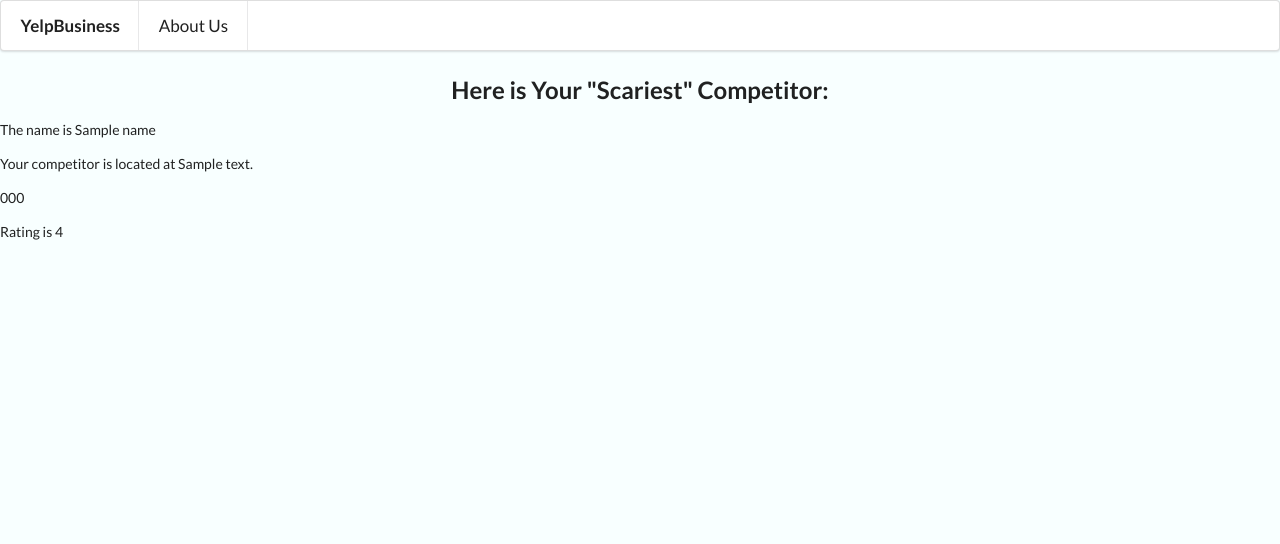
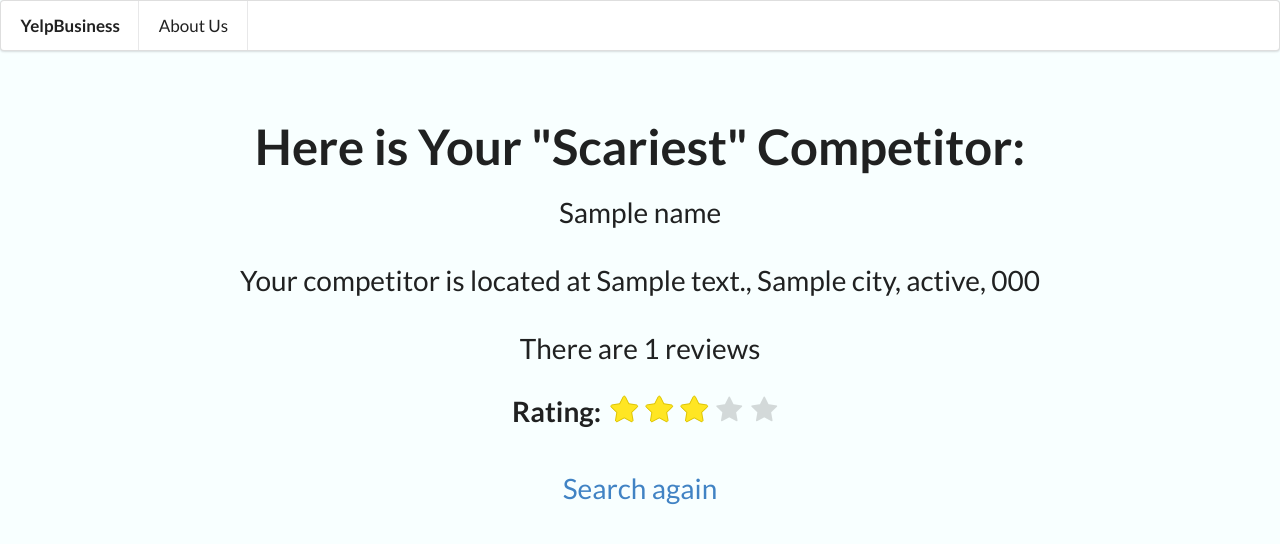
Before and after one commit to TianhQ/CSCE470-Project, a Flask app: template app/templates/results.html in a window 1280 px wide. Shown: the top 544 px of the page. Run offline with Flask 2, Linux system fonts and the light colour scheme; the template is opened without the code that fills it: most values are stand-ins (such as "Sample title", 1, 10 or a date in 2020); some libraries are stand-ins or nearby versions.

Commit message:
add more on result page

```diff
--- a/app/routes.py
+++ b/app/routes.py
@@ -15,6 +15,10 @@ def search_result():
     return render_template(
         'results.html',
         name='Chef Cao',
-        address='1800 Holleman Dr, College Station, TX',
+        address='1800 Holleman Dr',
+        city='College Station',
+        state='TX',
+        zip_code=77840,
+        count_reviews=200,
         rating=3.5
     )
--- a/app/static/result_page.css
+++ b/app/static/result_page.css
@@ -2,6 +2,27 @@ body{
     background-color: #F8FFFF;
 }
 
+.main{
+    margin-top: 5%;
+}
+
 h2{
     text-align: center;
+    font-size: 3.5rem;
 }
+
+p{
+    text-align: center;
+    font-size: 2rem;
+}
+
+b{
+    margin-left: 40%;
+    font-size: 2rem;
+}
+
+.search{
+    font-size: 2rem;
+    margin-top: 4%;
+    text-align: center;
+}
--- a/app/templates/results.html
+++ b/app/templates/results.html
@@ -4,13 +4,14 @@
     <meta charset="UTF-8">
     <title>SearchResults: YelpBusiness</title>
 </head>
-<link rel="stylesheet" type="text/css" href="static/Semantic-UI-CSS-master/semantic.min.css">
+<link rel="stylesheet" type="text/css" href="static/semantic-UI-CSS-master/semantic.min.css">
 <link rel="stylesheet" type="text/css" href="static/result_page.css">
 <script
         src="https://code.jquery.com/jquery-3.1.1.min.js"
         integrity="sha256-hVVnYaiADRTO2PzUGmuLJr8BLUSjGIZsDYGmIJLv2b8="
         crossorigin="anonymous"></script>
 <script src="static/Semantic-UI-CSS-master/semantic.min.js"></script>
+<script type="text/javascript">$(document).ready(function(){$(".rating").rating('disable');});</script>
 <body>
     <div class="ui huge menu">
         <div class="header item">
@@ -20,10 +21,16 @@
             About Us
         </a>
     </div>
+    <div class="main">
         <h2>Here is Your "Scariest" Competitor:</h2>
-<p>The name is {{ name }}</p>
-<p>Your competitor is located at {{ address }} </p>
-<p>{{ zip }}</p>
-<p>Rating is {{ rating }}</p>
+        <p>{{ name }}</p>
+        <p>Your competitor is located at {{ address }}, {{ city }}, {{ state }}, {{ zip_code }}</p>
+        <p>There are {{ count_reviews }} reviews</p>
+        <b>Rating: </b>
+        <div class="ui massive star rating"  data-max-rating="5" data-rating="3" ></div>
+        <div class="search">
+            <a href="/index">Search again</a>
+        </div>
+    </div>
 </body>
 </html>
```
Lines whose indentation alone changed are shown as unchanged.
